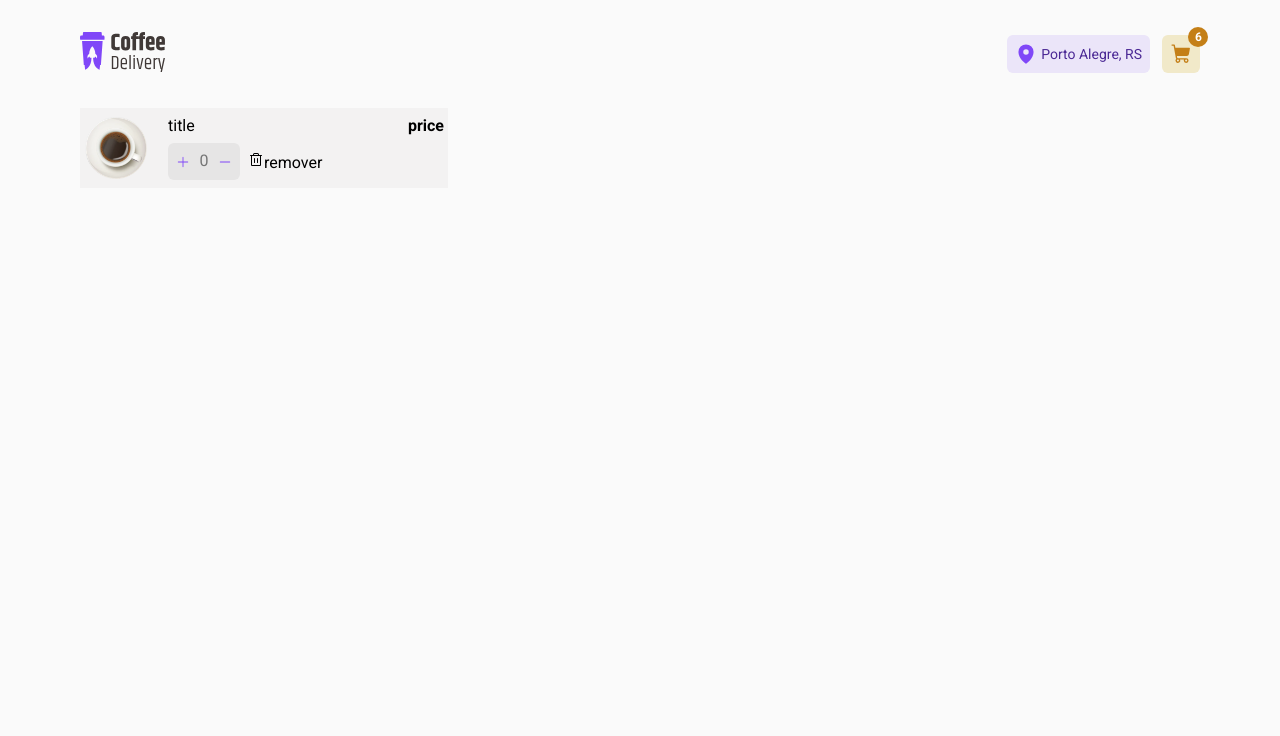
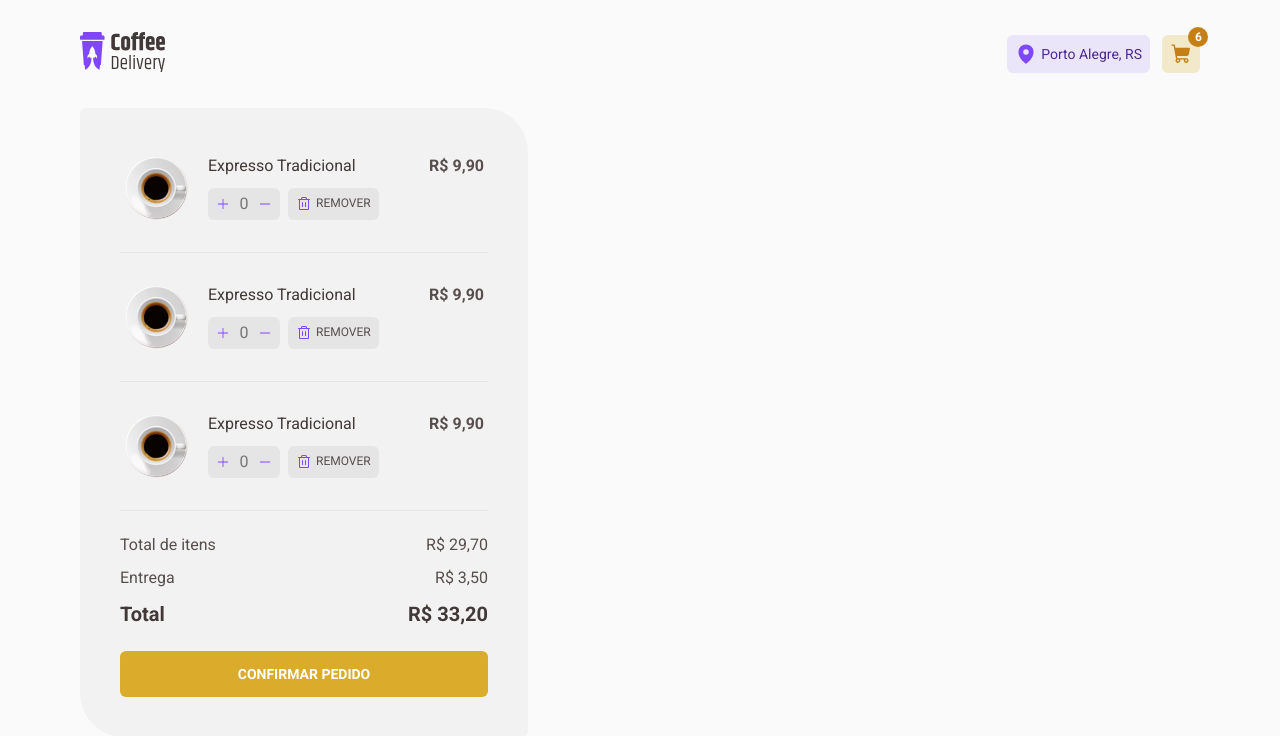
Before and after one commit to bernardodemarco/coffee-delivery, a React (Vite) app: page /checkout in a window 1280 px wide. Shown: the top 736 px of the page. Built offline with nearby package versions, Linux system fonts and the light colour scheme.

Commit message:
finishing InlineCoffeeCard and SelectedCoffees components

```diff
--- a/src/pages/Checkout/components/InlineCoffeeCard/index.tsx
+++ b/src/pages/Checkout/components/InlineCoffeeCard/index.tsx
@@ -1,14 +1,13 @@
 import { Minus, Plus, Trash } from '@phosphor-icons/react'
-import { InputContainer } from '../../../Home/components/CoffeeCard/styles'
-import { Card, RemoveContainer, InfoContainer } from './styles'
+import { Card, RemoveContainer, InfoContainer, InputContainer } from './styles'
 
 export const InlineCoffeeCard = () => {
   return (
     <Card>
       <div>
-        <img src="coffee-images/arabe.png" alt="" />
+        <img src="coffee-images/expresso-tradicional.png" alt="" />
         <InfoContainer>
-          <p>title</p>
+          <p>Expresso Tradicional</p>
           <div>
             <InputContainer>
               <Plus size={14} />
@@ -16,13 +15,13 @@ export const InlineCoffeeCard = () => {
               <Minus size={14} />
             </InputContainer>
             <RemoveContainer>
-              <Trash />
+              <Trash size={16} />
               <span>remover</span>
             </RemoveContainer>
           </div>
         </InfoContainer>
       </div>
-      <strong>price</strong>
+      <strong>R$ 9,90</strong>
     </Card>
   )
 }
--- a/src/pages/Checkout/components/InlineCoffeeCard/styles.ts
+++ b/src/pages/Checkout/components/InlineCoffeeCard/styles.ts
@@ -1,9 +1,14 @@
 import styled from 'styled-components'
+import { InputContainer as BaseInputContainer } from '../../../Home/components/CoffeeCard/styles'
 
 export const Card = styled.article`
   width: 23rem;
   padding: 0.5rem 0.25rem;
   background-color: ${({ theme }) => theme['base-card']};
+
+  padding-bottom: 2rem;
+  margin-bottom: 1.5rem;
+  border-bottom: 1px solid ${({ theme }) => theme['base-button']};
 
   display: flex;
   align-items: flex-start;
@@ -11,12 +16,19 @@ export const Card = styled.article`
 
   & > div {
     display: flex;
+    gap: 1.25rem;
 
     img {
       width: 4rem;
       height: 4rem;
-      margin-right: 1.25rem;
     }
+  }
+
+  strong {
+    font-weight: 700;
+    font-size: 1rem;
+    line-height: 1.3;
+    color: ${({ theme }) => theme['base-text']};
   }
 `
 
@@ -25,10 +37,59 @@ export const InfoContainer = styled.div`
   flex-direction: column;
   justify-content: space-between;
 
+  p {
+    font-weight: 400;
+    font-size: 1rem;
+    line-height: 1.3;
+    color: ${({ theme }) => theme['base-subtitle']};
+  }
+
   & > div {
     display: flex;
     align-items: center;
   }
 `
 
-export const RemoveContainer = styled.div``
+export const InputContainer = styled(BaseInputContainer)`
+  height: 2rem;
+`
+
+export const RemoveContainer = styled.div`
+  background-color: ${({ theme }) => theme['base-button']};
+  padding: 0 0.5rem;
+  border-radius: 6px;
+  height: 2rem;
+
+  display: flex;
+  align-items: center;
+  gap: 0.25rem;
+
+  transition: background-color 0.15s ease-in-out;
+
+  &:hover {
+    cursor: pointer;
+    background-color: ${({ theme }) => theme['base-hover']};
+
+    span {
+      color: ${({ theme }) => theme['base-subtitle']};
+    }
+
+    svg {
+      color: ${({ theme }) => theme['purple-dark']};
+    }
+  }
+
+  svg {
+    color: ${({ theme }) => theme.purple};
+    transition: color 0.15s ease-in-out;
+  }
+
+  span {
+    text-transform: uppercase;
+    font-weight: 400;
+    font-size: 0.75rem;
+    line-height: 1.6;
+    color: ${({ theme }) => theme['base-text']};
+    transition: color 0.15s ease-in-out;
+  }
+`
--- /dev/null
+++ b/src/pages/Checkout/components/SelectedCoffees/index.tsx
@@ -0,0 +1,29 @@
+import { InlineCoffeeCard } from '../InlineCoffeeCard'
+import { SelectedCoffeesContainer, PriceInfo } from './styles'
+
+export const SelectedCoffees = () => {
+  return (
+    <SelectedCoffeesContainer>
+      <div>
+        <InlineCoffeeCard />
+        <InlineCoffeeCard />
+        <InlineCoffeeCard />
+      </div>
+      <PriceInfo>
+        <div>
+          <span>Total de itens</span>
+          <span>R$ 29,70</span>
+        </div>
+        <div>
+          <span>Entrega</span>
+          <span>R$ 3,50</span>
+        </div>
+        <div>
+          <strong>Total</strong>
+          <strong>R$ 33,20</strong>
+        </div>
+      </PriceInfo>
+      <button>confirmar pedido</button>
+    </SelectedCoffeesContainer>
+  )
+}
--- /dev/null
+++ b/src/pages/Checkout/components/SelectedCoffees/styles.ts
@@ -0,0 +1,64 @@
+import styled from 'styled-components'
+
+export const SelectedCoffeesContainer = styled.section`
+  width: 28rem;
+  background-color: ${({ theme }) => theme['base-card']};
+  padding: 2.5rem;
+  border-radius: 6px 44px;
+
+  display: flex;
+  flex-direction: column;
+  align-items: center;
+
+  button {
+    width: 100%;
+    border: none;
+    background-color: ${({ theme }) => theme.yellow};
+    border-radius: 6px;
+    padding: 0.75rem 0.5rem;
+
+    text-transform: uppercase;
+    color: ${({ theme }) => theme.white};
+    font-weight: 700;
+    font-size: 0.875rem;
+    line-height: 1.6;
+
+    transition: background-color 0.25s ease-in-out;
+
+    &:hover {
+      cursor: pointer;
+      background-color: ${({ theme }) => theme['yellow-dark']};
+    }
+  }
+`
+
+export const PriceInfo = styled.div`
+  width: 100%;
+  display: flex;
+  flex-direction: column;
+  justify-content: center;
+  align-items: flex-start;
+  gap: 0.75rem;
+  margin-bottom: 1.5rem;
+
+  div {
+    width: 100%;
+    display: flex;
+    justify-content: space-between;
+    align-items: center;
+
+    span {
+      font-weight: 400;
+      font-size: 1rem;
+      line-height: 1.3;
+      color: ${({ theme }) => theme['base-text']};
+    }
+
+    strong {
+      font-weight: 700;
+      font-size: 1.25rem;
+      line-height: 1.3;
+      color: ${({ theme }) => theme['base-subtitle']};
+    }
+  }
+`
--- a/src/pages/Checkout/index.tsx
+++ b/src/pages/Checkout/index.tsx
@@ -1,5 +1,5 @@
-import { InlineCoffeeCard } from './components/InlineCoffeeCard'
+import { SelectedCoffees } from './components/SelectedCoffees'
 
 export const Checkout = () => {
-  return <InlineCoffeeCard />
+  return <SelectedCoffees />
 }
--- a/src/pages/Home/components/CoffeeCard/styles.ts
+++ b/src/pages/Home/components/CoffeeCard/styles.ts
@@ -91,6 +91,7 @@ export const InputContainer = styled.div`
   align-items: center;
   gap: 0.25rem;
   padding: 0.5rem;
+  height: 2.375rem;
   border-radius: 6px;
   background-color: ${({ theme }) => theme['base-button']};
 
```
